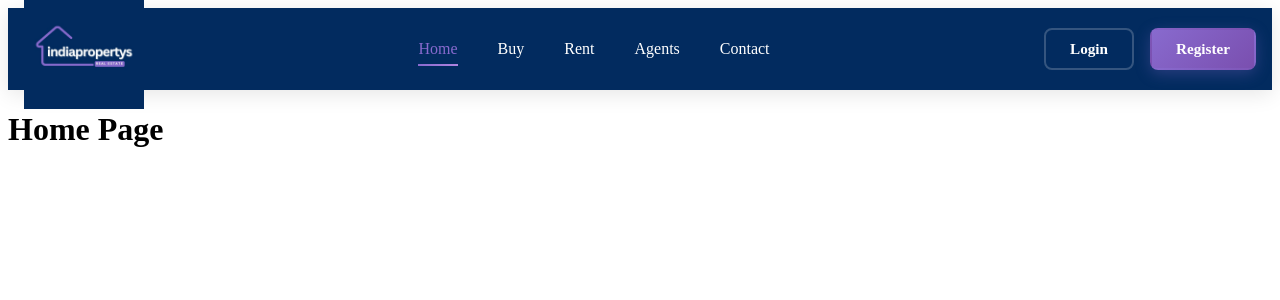
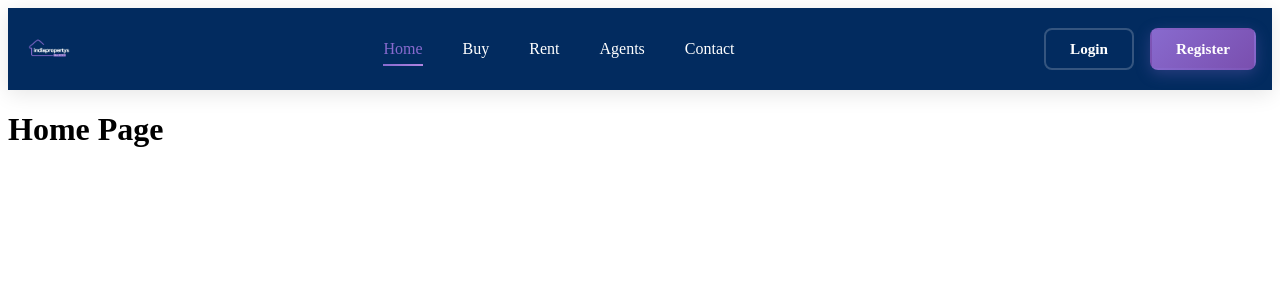
Before and after one commit to Vedantlights/Real-Estate-project, a React (Create React App) app in the folder frontend/: page / in a window 1280 px wide. Shown: the top 300 px of the page. Built offline with nearby package versions, Linux system fonts and the light colour scheme.

Commit message:
Update Navbar.css

```diff
--- a/frontend/src/styles/Navbar.css
+++ b/frontend/src/styles/Navbar.css
@@ -49,7 +49,7 @@
 }
 
 .logo-image {
-  height: 120px;
+  height: 50px;
   width: auto;
   object-fit: contain;
   transition: transform 0.3s ease;
```
